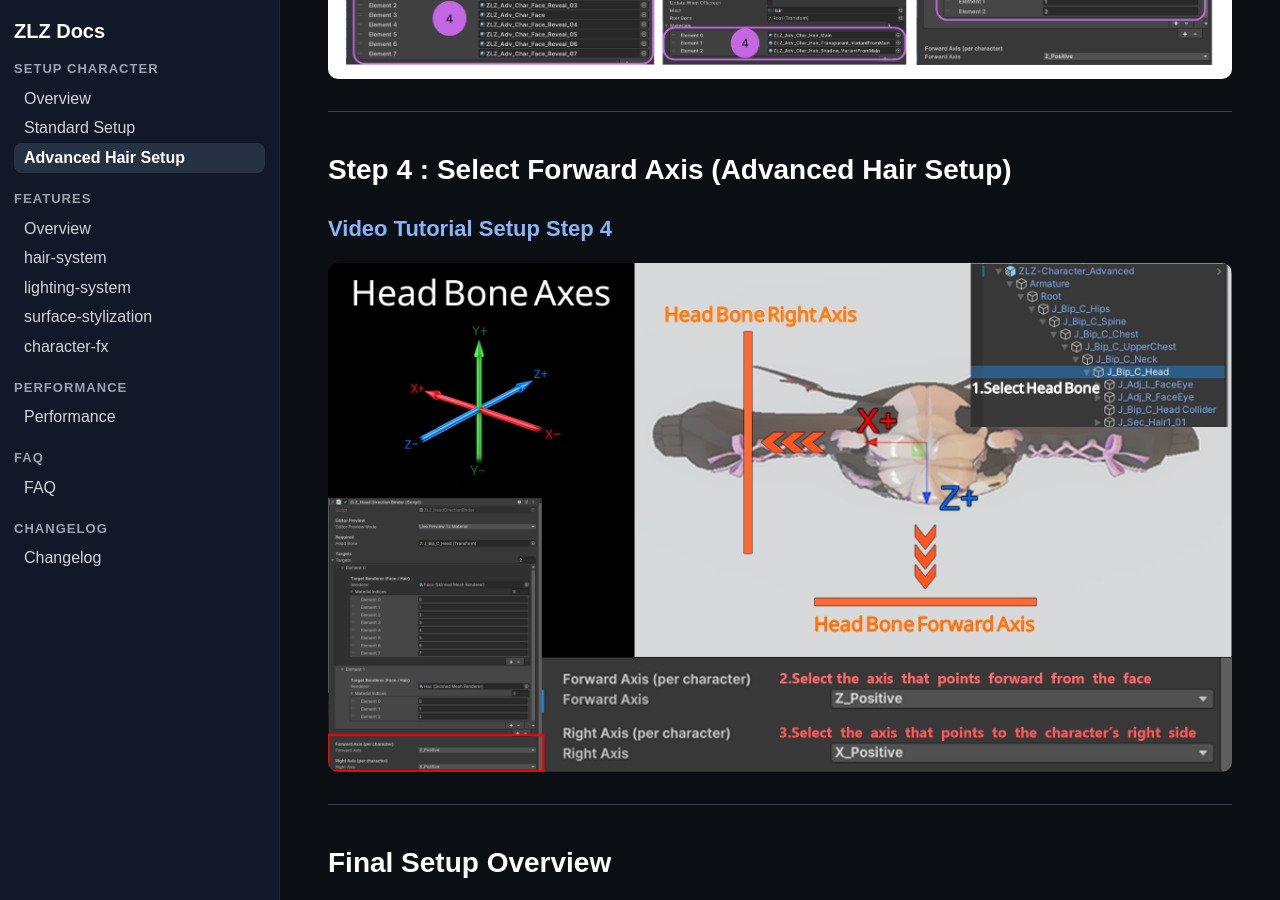
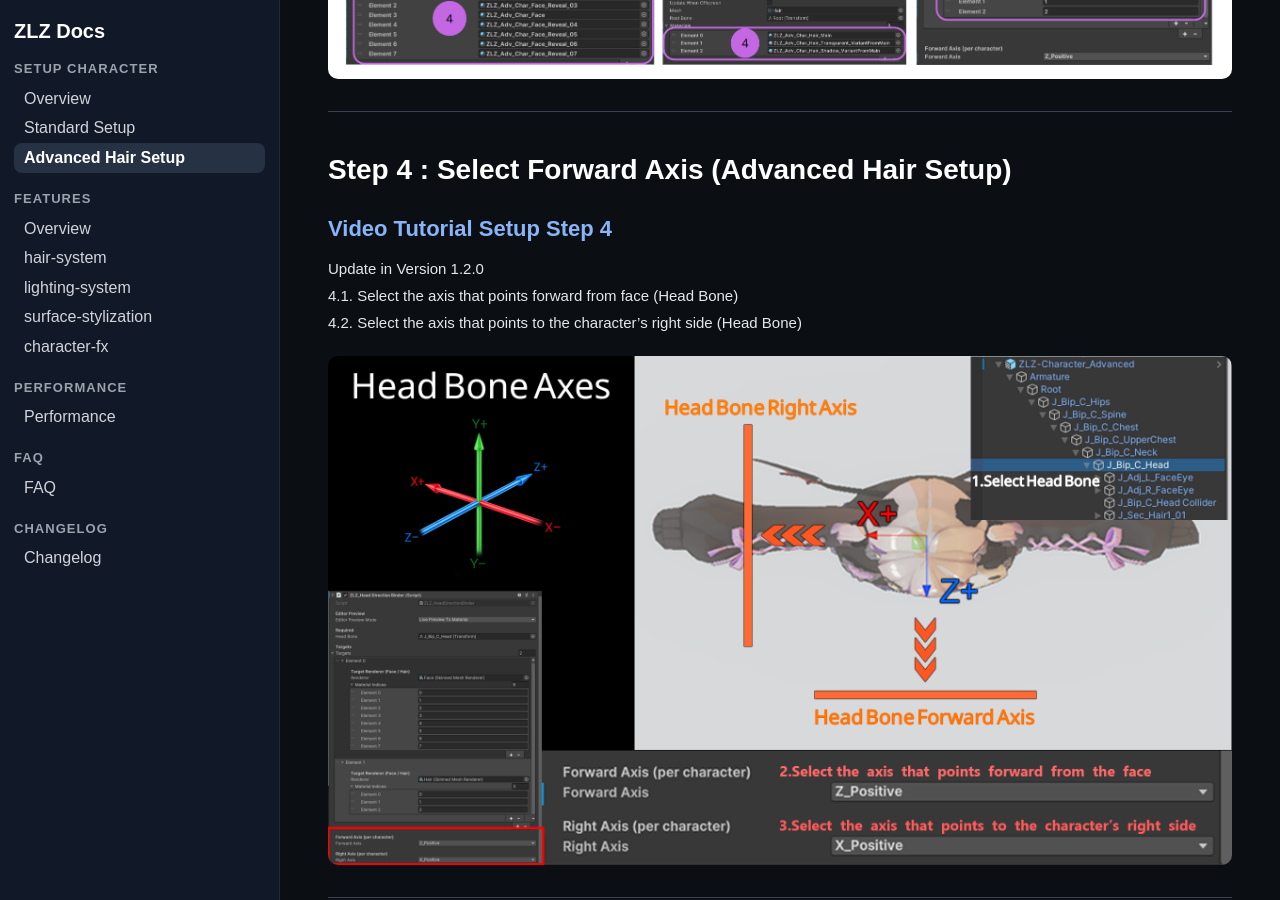
Before and after one commit to zlz-studio/zlz-studio.github.io, a Jekyll site: the page built from setup-character/advanced-hair-setup/index.md, in a window 1280 px wide and 900 px high, scrolled down 4392 px. Built offline with Jekyll 4.4.1, drawn with Linux system fonts in a browser that asks for light colours.

Commit message:
Update index.md

```diff
--- a/setup-character/advanced-hair-setup/index.md
+++ b/setup-character/advanced-hair-setup/index.md
@@ -70,6 +70,10 @@ When setting up a single character, this system uses a total of **six main Mater
 
 ### [Video Tutorial Setup Step 4](https://youtu.be/XlFdRWyGbaU)
 
+Update in Version 1.2.0
+4.1. Select the axis that points forward from face (Head Bone)
+4.2. Select the axis that points to the character's right side (Head Bone)
+
 ![Step4-SetupCharacter](../images/Step4-SetupCharacter.png)
 
 ---
```
